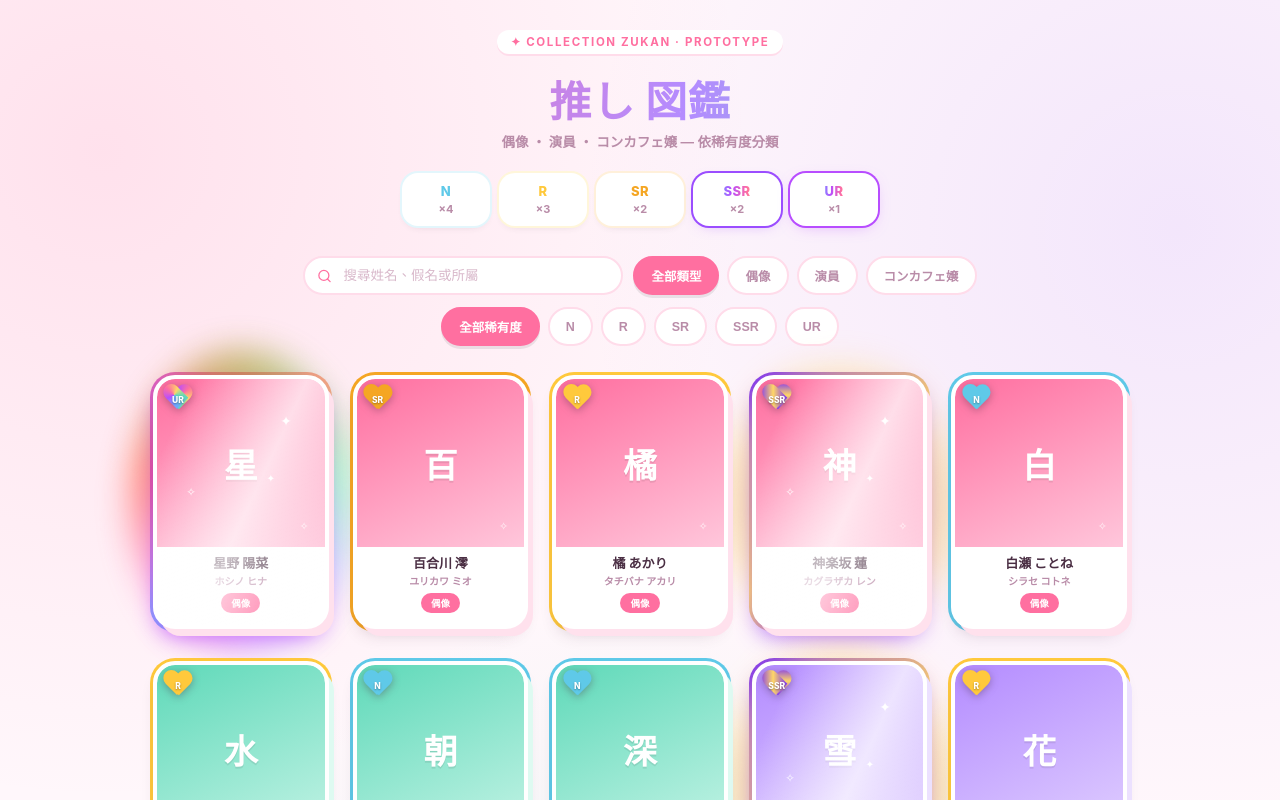
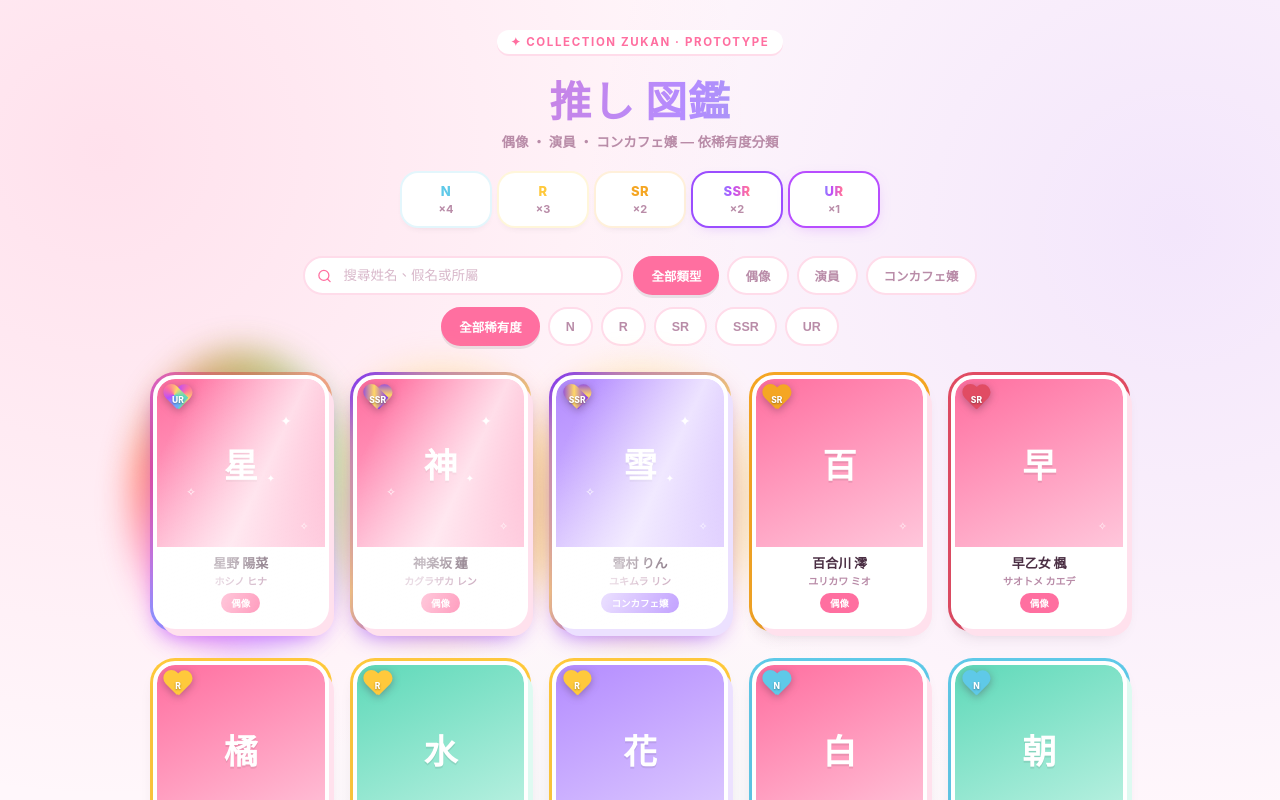
Before and after one commit to jhongsin4404/oshi-zukan, a React (Vite) app: page / in a window 1280 px wide. Shown: the top 800 px of the page. Built offline with nearby package versions, Linux system fonts and the light colour scheme; no server answers; the database is empty.

Commit message:
Update App.jsx

```diff
--- a/src/App.jsx
+++ b/src/App.jsx
@@ -36,6 +36,16 @@ const RARITY_META = {
 const SR_VARIANT_COLORS = { gold: "#F5A623", red: "#E14C63" };
 const RARITY_ORDER = ["N", "R", "SR", "SSR", "UR"];
 const GLOW_TIERS = ["SSR", "UR"]; // 這兩階會有發散光暈 + 閃亮效果
+
+// 稀有度排序：UR 排最前面，N 排最後面；同稀有度內再依編號排序
+const RARITY_RANK = { N: 0, R: 1, SR: 2, SSR: 3, UR: 4 };
+function sortByRarityDesc(list) {
+  return [...list].sort((a, b) => {
+    const diff = (RARITY_RANK[b.rarity] ?? 0) - (RARITY_RANK[a.rarity] ?? 0);
+    if (diff !== 0) return diff;
+    return (a.no || "").localeCompare(b.no || "");
+  });
+}
 
 function getRarityBg(person) {
   if (person.rarity === "SR") return SR_VARIANT_COLORS[person.variant] || SR_VARIANT_COLORS.gold;
@@ -205,7 +215,7 @@ function DetailModal({ person, onClose }) {
 
 export default function IdolZukan() {
   // 一開始先用 mock data 顯示畫面，等 Supabase 抓到真實資料後會自動替換
-  const [people, setPeople] = useState(PEOPLE);
+  const [people, setPeople] = useState(() => sortByRarityDesc(PEOPLE));
   const [loading, setLoading] = useState(true);
   const [loadError, setLoadError] = useState(null);
   const [query, setQuery] = useState("");
@@ -227,7 +237,7 @@ export default function IdolZukan() {
       if (error) {
         setLoadError(error.message);
       } else if (data && data.length > 0) {
-        setPeople(data);
+        setPeople(sortByRarityDesc(data));
       }
       setLoading(false);
     }
```
